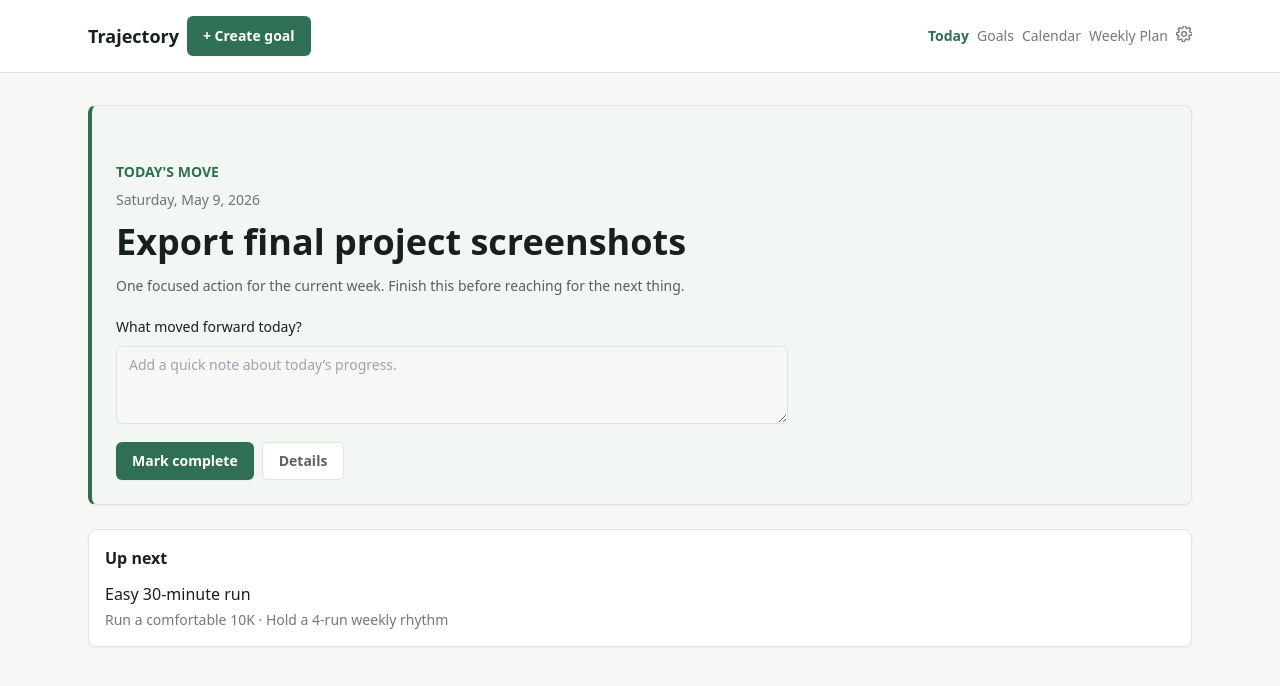
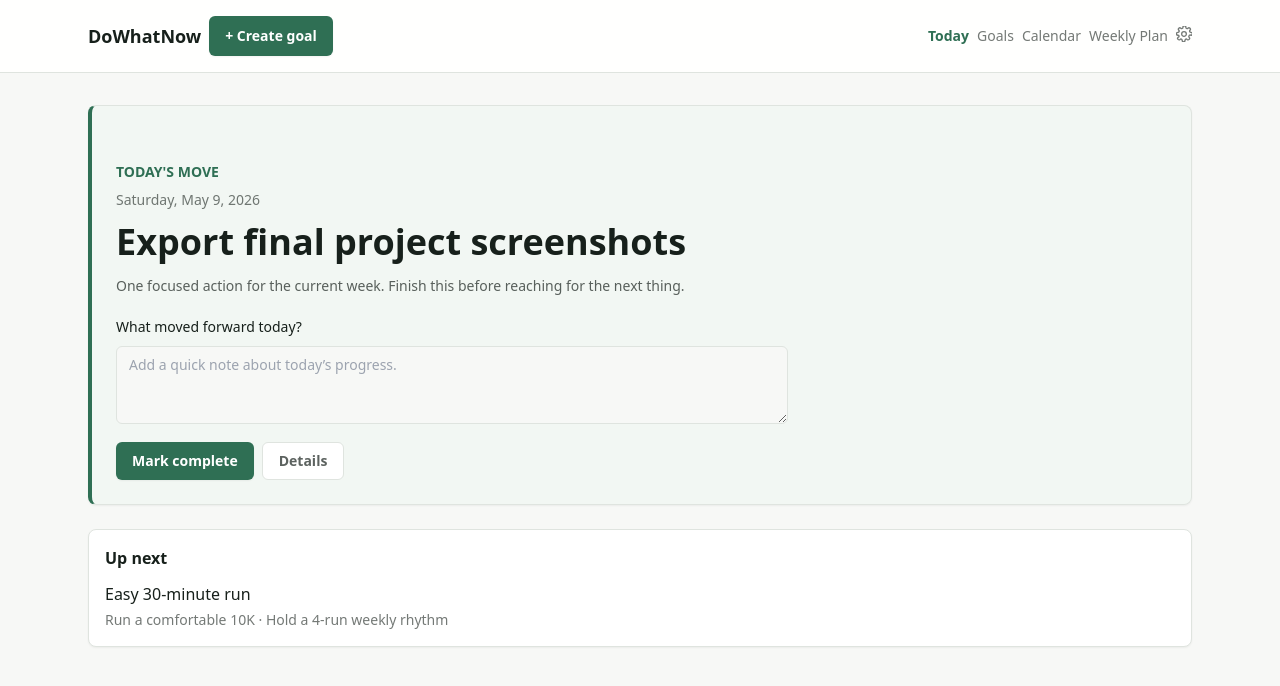
Before and after one commit to Trajectory138/Trajectory, a Next.js app: page / in a window 1280 px wide. Shown: the top 686 px of the page. Built offline with nearby package versions, Linux system fonts and the light colour scheme.

Commit message:
Rename app header to DoWhatNow

```diff
--- a/components/AppShell.tsx
+++ b/components/AppShell.tsx
@@ -39,7 +39,7 @@ export function AppShell({ children }: { children: ReactNode }) {
         <div className="mx-auto flex max-w-6xl flex-col gap-4 px-4 py-4 sm:flex-row sm:items-center sm:justify-between sm:px-6">
           <div className="flex flex-col gap-2 sm:flex-row sm:items-center">
             <Link href="/" className="text-lg font-semibold tracking-normal">
-              Trajectory
+              DoWhatNow
             </Link>
             <Link
               href="/goals/new"
```
